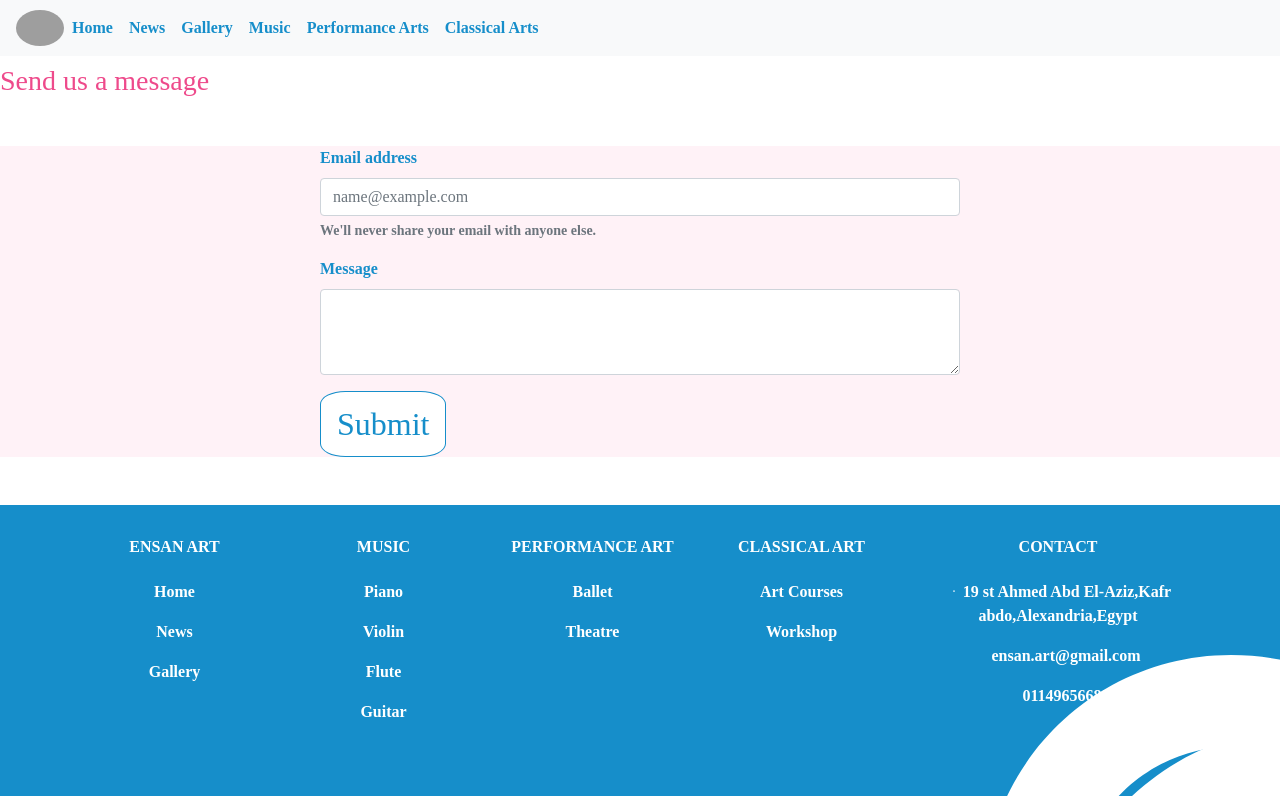
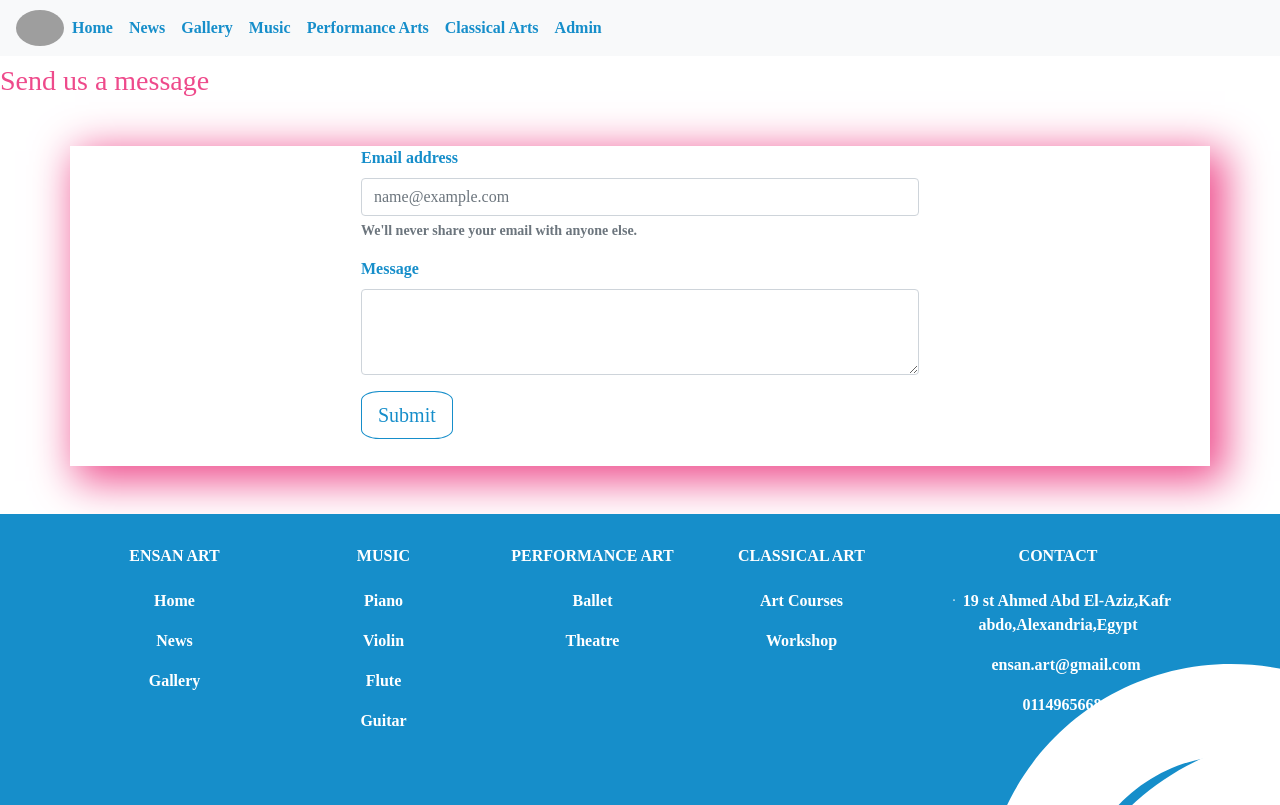
Before and after one commit to sandra-girgis/GP-front, a React (Create React App) app in the folder frontend/: page /joinus in a window 1280 px wide. Built offline with nearby package versions, Linux system fonts and the light colour scheme; grey boxes are pictures that could not be loaded; a web font is replaced by a local one.

Commit message:
add admin page and change design in join us

```diff
--- a/frontend/src/App.js
+++ b/frontend/src/App.js
@@ -15,6 +15,7 @@ import { Theatre } from "./Pages/Theatre";
 import { Violin } from "./Pages/Violin";
 import { Workshop } from "./Pages/Workshop";
 import { Joinus } from "./Pages/Joinus";
+import { Admin } from "./Pages/Admin";
 // {}>> <function></function>
 import { Footer } from "./components/Footer";
 // import { faHome } from "@fortawesome/free-solid-svg-icons";
@@ -38,6 +39,7 @@ function App() {
             <Route path="/theatre" exact component={Theatre} />
             <Route path="/workshop" exact component={Workshop} />
             <Route path="/joinus" exact component={Joinus} />
+            <Route path="/admin" exact component={Admin} />
 
           </Switch>
           <Footer />
--- /dev/null
+++ b/frontend/src/Pages/Admin.js
@@ -0,0 +1,14 @@
+import React from "react";
+import "./Piano.css";
+// import Carousel from 'react-bootstrap/Carousel'
+// import { NavLink } from "react-router-dom";
+import "bootstrap/dist/css/bootstrap.min.css";
+
+
+export const Admin = () => {
+  return (<>
+
+
+      </>
+    );
+  }
--- a/frontend/src/Pages/Joinus.js
+++ b/frontend/src/Pages/Joinus.js
@@ -8,7 +8,7 @@ import Button from "react-bootstrap/Button";
 export const Joinus = () => {
   return (<>
           <h3 className='new2 pt-2 mb-5'style={{color:"#ee4a8b"}}>Send us a message</h3>
-          <div style={{backgroundColor:"#fff2f7"}}>
+          <div className="shadow container" style={{ height:"20rem"}}>
           <Form style={{width:"50%"}} className="mx-auto">
           <Form.Group className="mb-3" controlId="exampleForm.ControlInput1">
             <Form.Label style={{color:"#168eca"}}>Email address</Form.Label>
@@ -19,7 +19,7 @@ export const Joinus = () => {
             <Form.Label style={{color:"#168eca"}}>Message</Form.Label>
             <Form.Control as="textarea" rows={3} />
           </Form.Group>
-          <Button className="btn-outline-light btn-lg fs-2 butt" style={{backgroundColor:"#168eca"}} type="submit">
+          <Button className="btn-outline-light btn-lg  butt" style={{backgroundColor:"#168eca"}} type="submit">
             Submit
           </Button>
         </Form>
--- a/frontend/src/components/Navbar.js
+++ b/frontend/src/components/Navbar.js
@@ -91,6 +91,11 @@ function Nav() {
                 </NavLink>
               </NavDropdown.Item>
             </NavDropdown>
+            <li className="nav-item">
+              <NavLink className="nav nav-link pink bl" exact to="admin">
+                Admin
+              </NavLink>
+            </li>
           </ul>
         </Navbar.Collapse>
       </Navbar>
```
